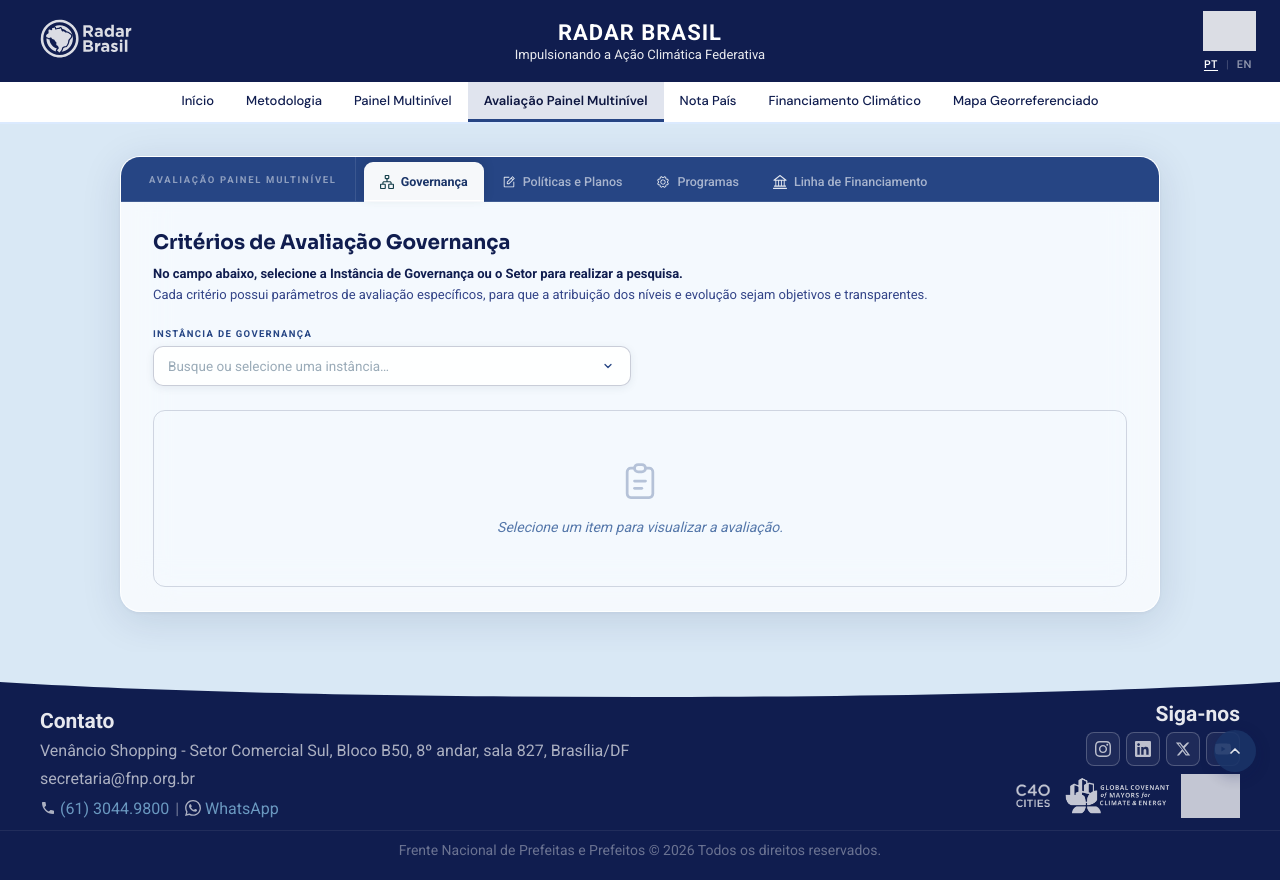
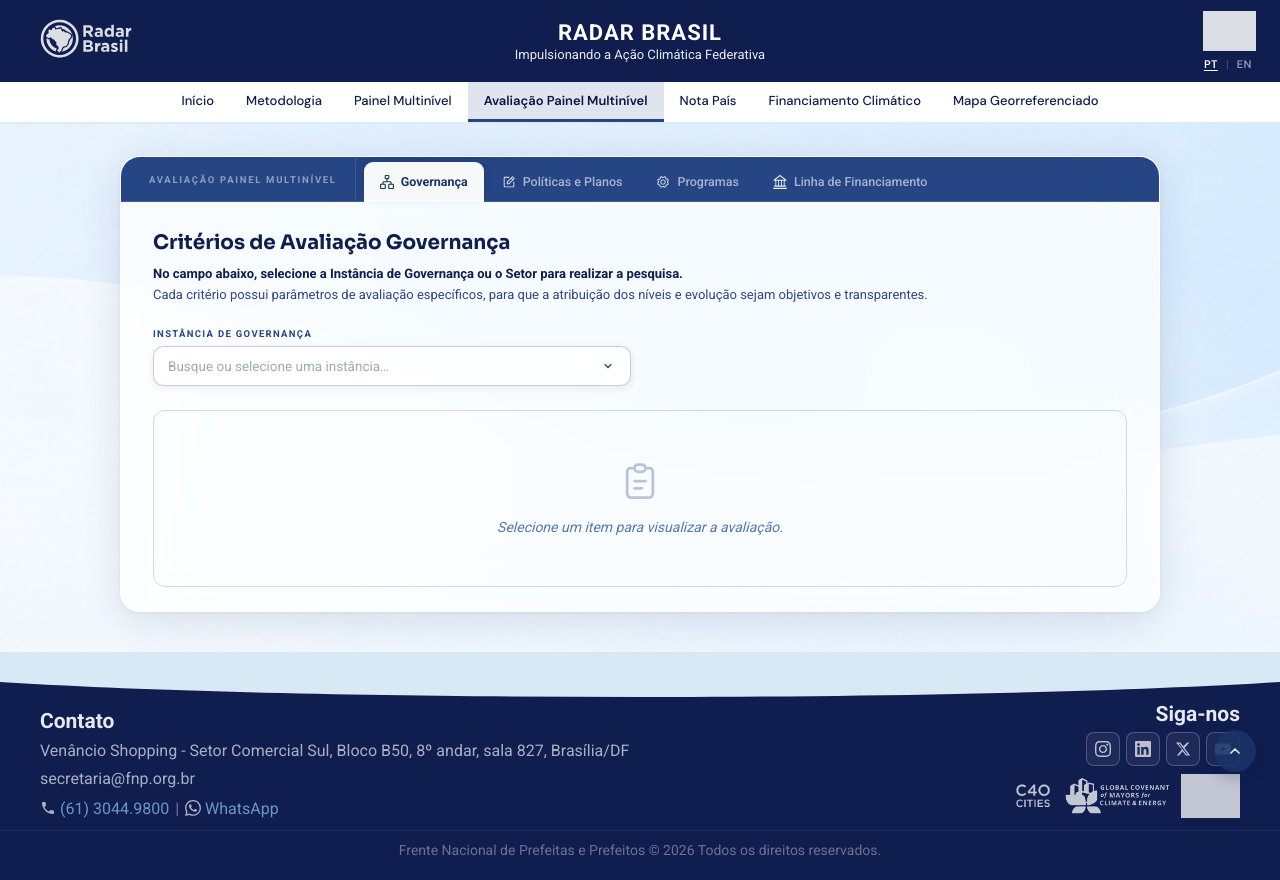
Before and after one commit to dadosfnp/radar-brasil, a Django app: page /indicadores/avaliacao-painel/ in a window 1280 px wide. Run offline with Django 5.2, Linux system fonts and the light colour scheme; data that the repository does not hold is empty; grey boxes are pictures that could not be loaded.

Commit message:
﻿style: substitui var(--color-bg-page) por fundo-bg.png em todas as paginas internas
- base.css: body.rb-body usa fundo-bg.png fixo como padrao global
- painel-multinivel.css: remove background explicito (herda do base)
- avaliacao-painel.css: remove background explicito (herda do base)
- Landing, Inicio e Metodologia preservam background #ffffff proprio

```diff
--- a/static/css/avaliacao-painel.css
+++ b/static/css/avaliacao-painel.css
@@ -3,7 +3,6 @@
    ============================== */
 
 body.avaliacao-painel-page {
-    background: var(--color-bg-page);
     font-family: "Roboto", "Segoe UI", Arial, sans-serif;
 }
 
--- a/static/css/base.css
+++ b/static/css/base.css
@@ -22,7 +22,8 @@ body { margin: 0; padding: 0; }
 
 body.rb-body {
     font-family: 'Roboto', system-ui, sans-serif;
-    background: var(--color-bg-page);
+    background: url('../img/fundo-bg.png') center top / cover no-repeat;
+    background-attachment: fixed;
     color: #123;
     min-height: 100vh;
     display: flex;
--- a/static/css/painel-multinivel.css
+++ b/static/css/painel-multinivel.css
@@ -3,7 +3,6 @@
    ============================== */
 
 body.painel-multinivel-page {
-    background: var(--color-bg-page);
     font-family: "Roboto", "Segoe UI", Arial, sans-serif;
 }
 
```
